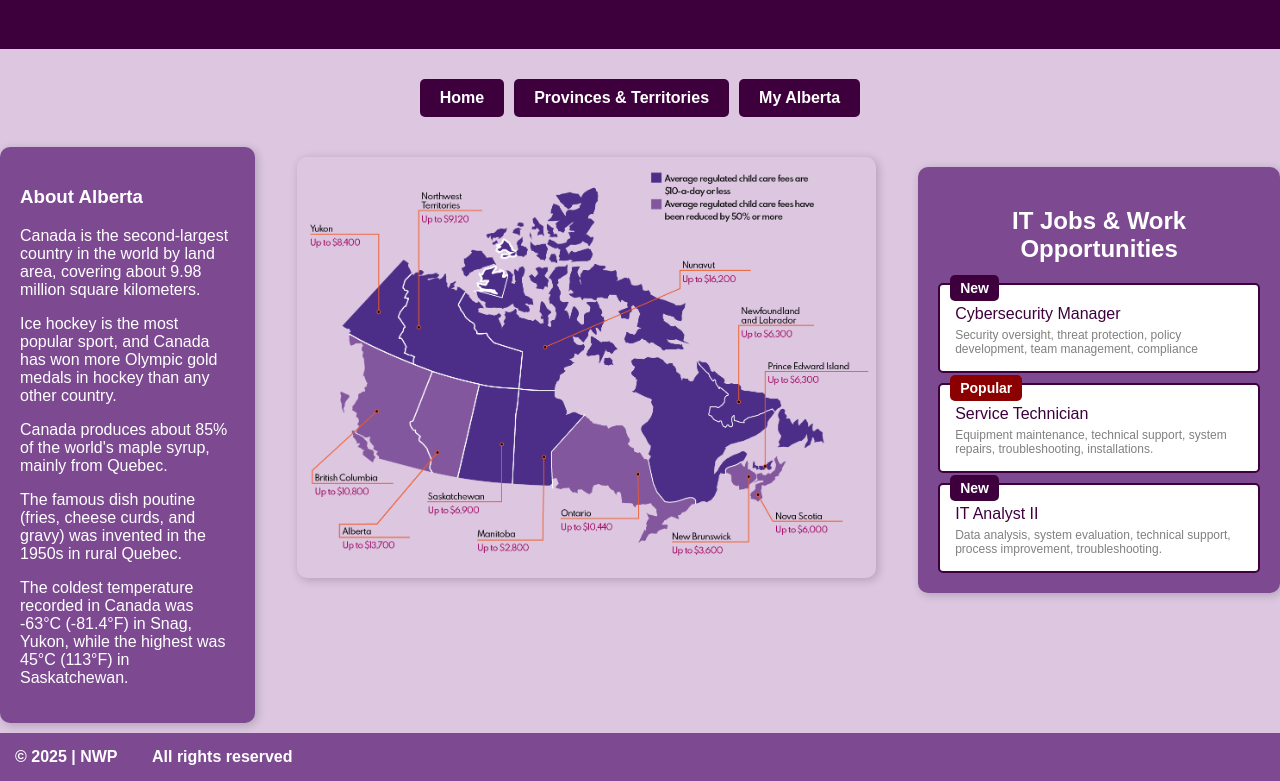
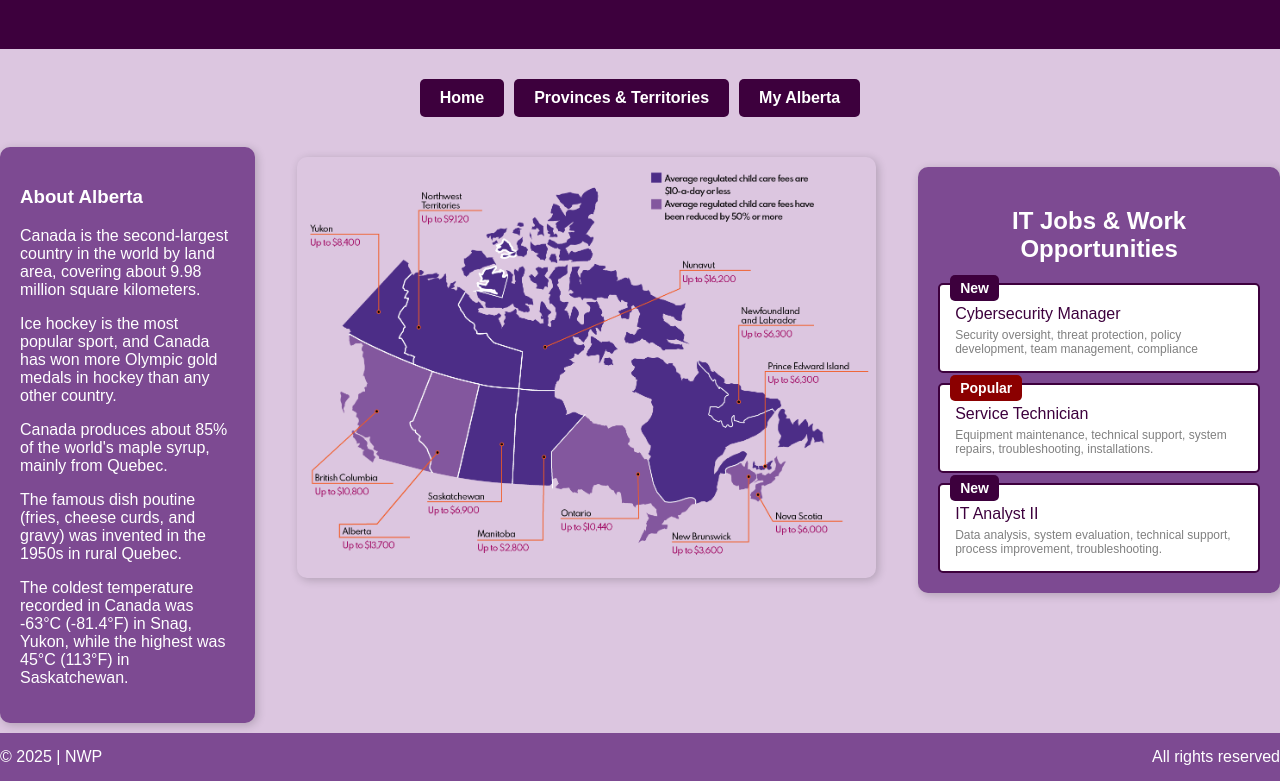
Before and after one commit to Choko16/cs3990_labs_Oractice_Omachonu, a plain HTML site: page index.html in a window 1280 px wide. Shown: the part 110-891 px from the top of the page. Drawn offline with Linux system fonts and the light colour scheme.

Commit message:
updated footer

```diff
--- a/Styles/styles.css
+++ b/Styles/styles.css
@@ -322,29 +322,29 @@ body {
 .yt:hover::after { content: " - 482,443 km²"; }
 
 .footer {
-    text-align: left;
-    padding: 15px;
-    background: #7d4a92;
-    color: white;
-    font-weight: bold;
-    width: 100%;
+  background: #7d4a92;
+  color: white;
+  padding: 15px 20px;
+  width: 100%;
+  display: flex;
+  justify-content: space-between; /* Pushes left and right items apart */
+  align-items: center;
 }
+
+.footer-content {
+  width: 100%;
+  display: flex;
+  justify-content: space-between; /* Ensures left text is on the left, right text on the right */
+}
+
 .footer-left {
   text-align: left;
-  padding: 15px;
-  background: #7d4a92;
-  color: white;
-  font-weight: bold;
-  width: 100%;
 }
+
 .footer-right {
-  text-align: center;
-  padding: 15px;
-  background: #7d4a92;
-  color: white;
-  font-weight: bold;
-  width: 100%;
+  text-align: right;
 }
+
 
 @media screen and (max-width: 768px) {
     .main-content {
```
Also changed, not shown: index.html (+1 -0 lines).
